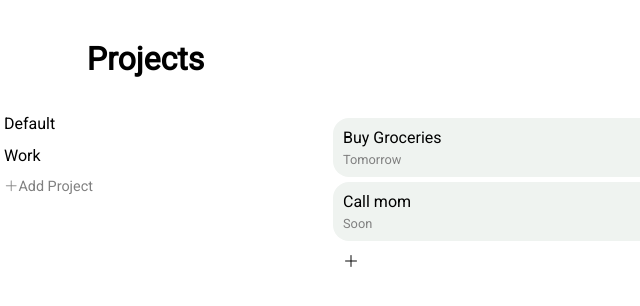
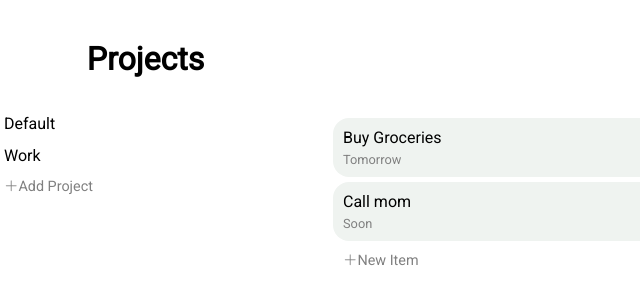
Before and after one commit to wvictor14/top-fsj-todolist, a website built with webpack: page src/template.html in a window 1280 px wide. Shown: the full height of the page, 16-656 px from the left. Built offline with nearby package versions, Linux system fonts and the light colour scheme.

Commit message:
add "new item" text

```diff
--- a/src/styles.css
+++ b/src/styles.css
@@ -41,7 +41,8 @@ html, body, html * {
 .projects > * {
   text-align: left;
 }
-#focus_add_project {
+#focus_add_project,
+#btn_add_todo {
   font-size: 0.9rem;
   font-weight: 500;
   color: gray;
--- a/src/template.html
+++ b/src/template.html
@@ -21,7 +21,7 @@
     <div class="content">
       <h1 id="content-title">Title</h1>
       <div class="lists"></div>
-      <button id="btn_add_todo" class="button"><i class="bi-plus-lg"></i></button>
+      <button id="btn_add_todo" class="button"><i class="bi-plus-lg"></i>New Item</button>
       <div class="add_todo_div">
         <form id="form_add_todo">
           <p class = 'hidden add_todo_input' id="add_todo_title_p">
```
